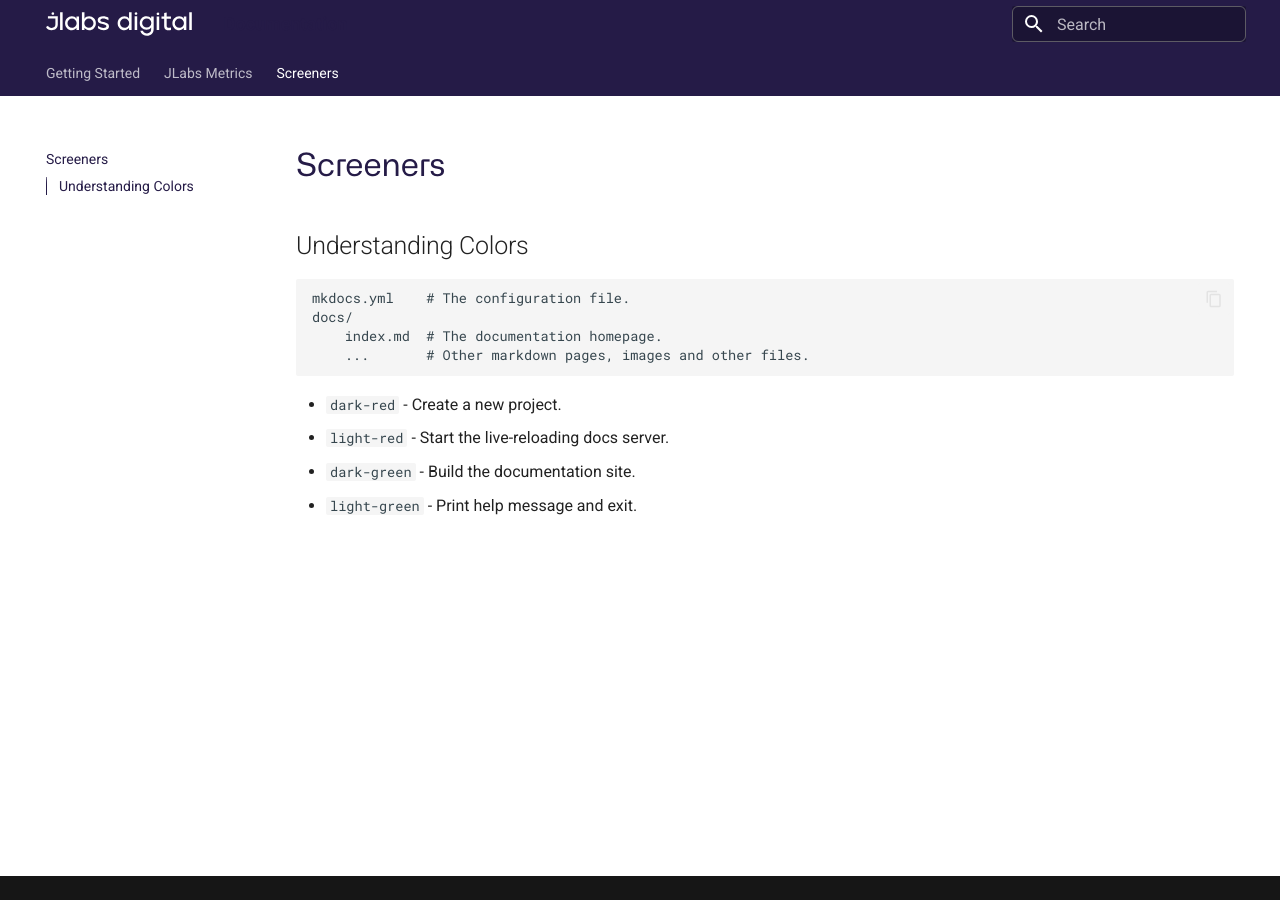
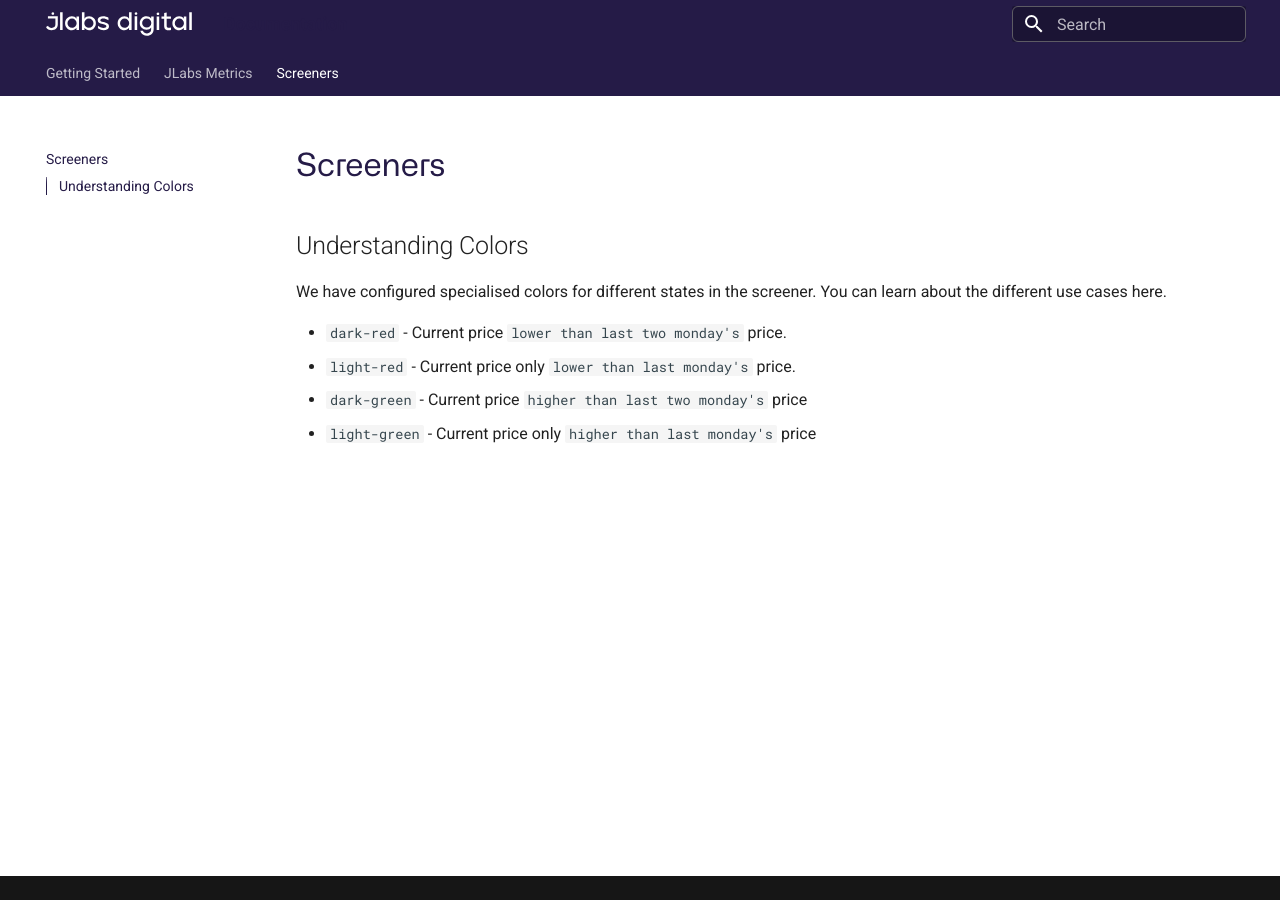
Before and after one commit to roniAnalytics/mkdocs-jlabs, an MkDocs documentation site: the page built from docs/Screeners.md, in a window 1280 px wide. Built offline with MkDocs 1.6.1 and Material for MkDocs 9.7.7, drawn with Linux system fonts in a browser that asks for light colours.

```diff
--- a/docs/Screeners.md
+++ b/docs/Screeners.md
@@ -1,11 +1,13 @@
 ## Understanding Colors
 
+We have configured specialised colors for different states in the screener. You can learn about the different use cases here.
+<!--
     mkdocs.yml    # The configuration file.
     docs/
         index.md  # The documentation homepage.
-        ...       # Other markdown pages, images and other files.
+        ...       # Other markdown pages, images and other files. -->
 
-* ` dark-red` - Create a new project.
-* `light-red` - Start the live-reloading docs server.
-* `dark-green` - Build the documentation site.
-* `light-green` - Print help message and exit.
+* ` dark-red` - Current price `lower than last two monday's` price.
+* `light-red` - Current price only `lower than last monday's` price.
+* `dark-green` - Current price `higher than last two monday's` price
+* `light-green` - Current price only `higher than last monday's` price
```
Also changed, not shown: docs/JLabs Metrics.md (+11 -1 lines).
